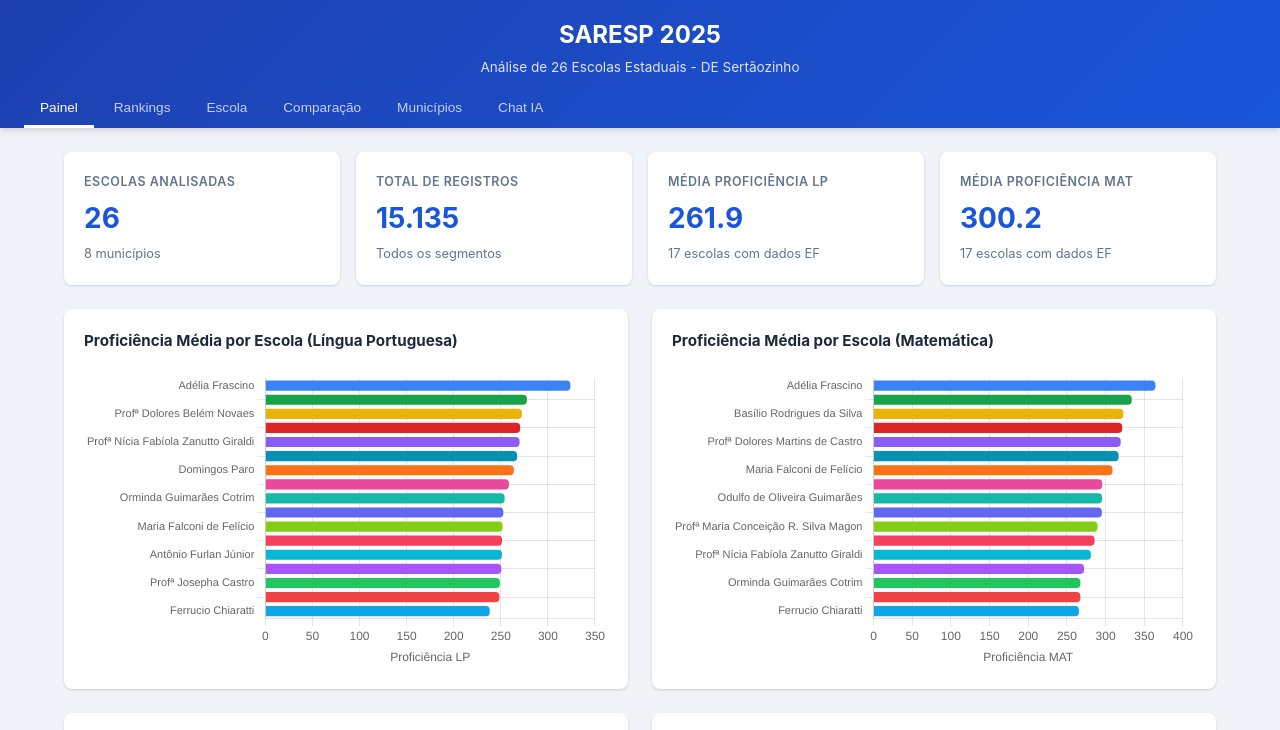
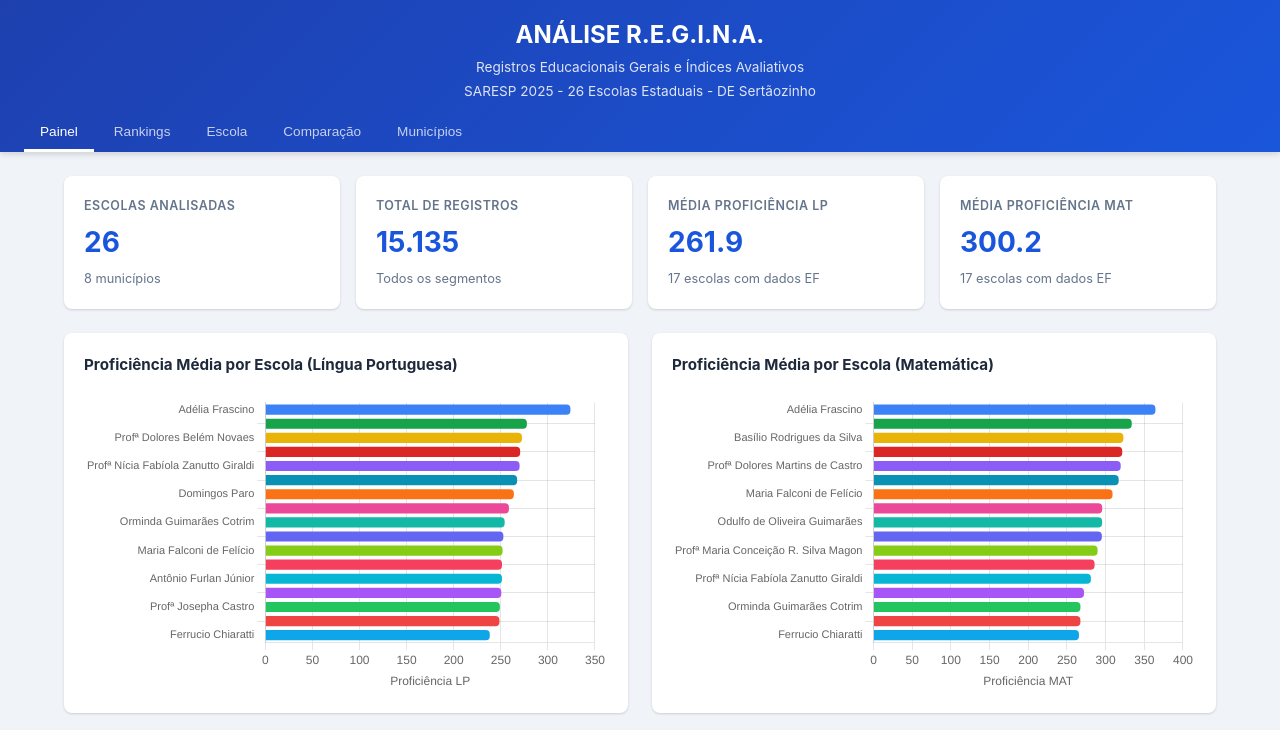
Before and after one commit to dansfisica85/analise-regina-saresp25, a website: page public/index.html in a window 1280 px wide. Shown: the top 730 px of the page. Drawn offline with nearby package versions, Linux system fonts and the light colour scheme.

Commit message:
feat: Atualizar título e cabeçalho da página inicial para refletir a identidade do projeto

```diff
--- a/public/index.html
+++ b/public/index.html
@@ -3,15 +3,16 @@
 <head>
   <meta charset="UTF-8">
   <meta name="viewport" content="width=device-width, initial-scale=1.0">
-  <title>SARESP 2025 - Análise de Escolas Estaduais</title>
+  <title>ANÁLISE R.E.G.I.N.A. - SARESP 2025</title>
   <link rel="stylesheet" href="css/styles.css">
   <script src="https://cdn.jsdelivr.net/npm/chart.js@4.4.7"></script>
 </head>
 <body>
   <header>
     <div class="header-content">
-      <h1>SARESP 2025</h1>
-      <p class="subtitle">Análise de 26 Escolas Estaduais - DE Sertãozinho</p>
+      <h1>ANÁLISE R.E.G.I.N.A.</h1>
+      <p class="subtitle">Registros Educacionais Gerais e Índices Avaliativos</p>
+      <p class="subtitle">SARESP 2025 - 26 Escolas Estaduais - DE Sertãozinho</p>
     </div>
     <nav id="main-nav">
       <button class="nav-btn active" data-tab="dashboard">Painel</button>
@@ -19,7 +20,6 @@
       <button class="nav-btn" data-tab="school-detail">Escola</button>
       <button class="nav-btn" data-tab="comparison">Comparação</button>
       <button class="nav-btn" data-tab="municipality">Municípios</button>
-      <button class="nav-btn" data-tab="chat">Chat IA</button>
     </nav>
   </header>
 
```
